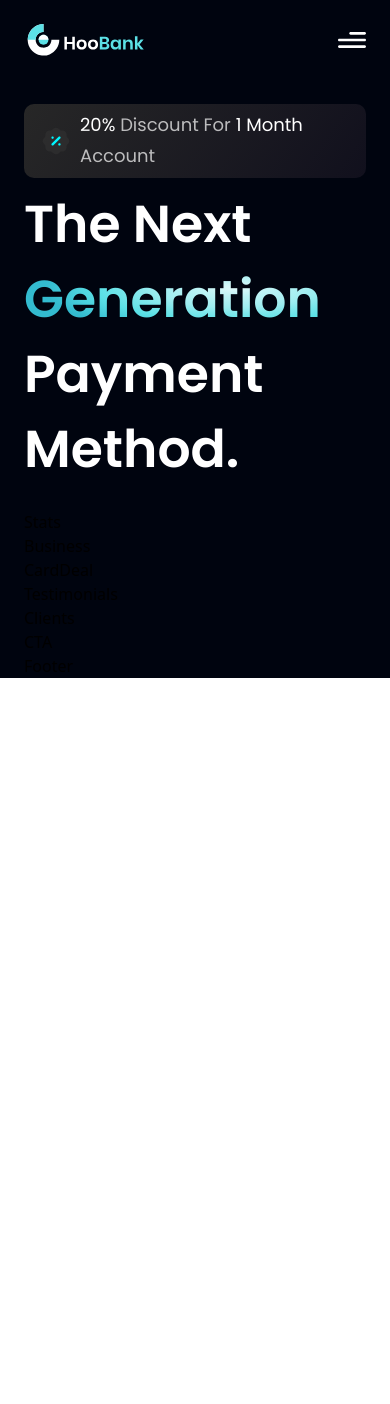
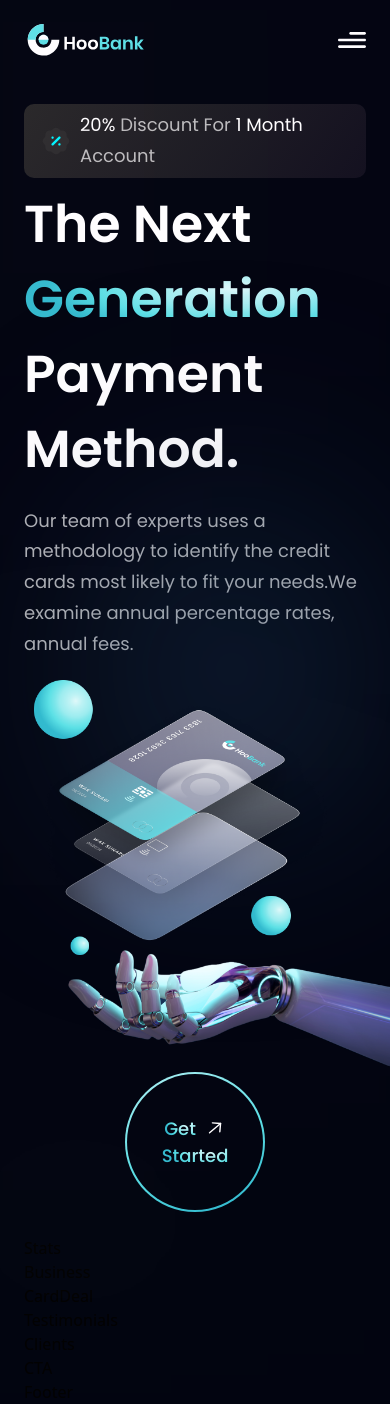
Before and after one commit to CENOSHXAVIER/Bank-ModernApp, a React (Vite) app: page / in a window 390 px wide. Before the commit the page ends 844 px from the top, so only its background shows below. Built offline with nearby package versions, Linux system fonts and the light colour scheme.

Commit message:
Hero section completed fully responsive (position:absolute,relative -- concepts revised.)

```diff
--- a/src/components/Hero.jsx
+++ b/src/components/Hero.jsx
@@ -1,5 +1,5 @@
 import styles from '../style'
-import {discount,robot} from '../assets'
+import { discount, robot } from '../assets'
 import GetStarted from './GetStarted'
 
 
@@ -7,7 +7,7 @@ const Hero = () => (
   <section id='home' className={`flex md:flex-row flex-col ${styles.paddingY}`}>
     <div className={`flex-1 ${styles.flexStart} flex-col xl:px-0 sm:px-16 px-6`}>
       <div className='flex flex-row items-center py-[6px] px-4 bg-discount-gradient rounded-[10px] mb-2'>
-          <img src={discount} alt="discount-symbol" className='w-[32px] h-[32px]'/>
+        <img src={discount} alt="discount-symbol" className='w-[32px] h-[32px]' />
         <p className={`${styles.paragraph} ml-2`}>
           <span className='text-white'>20% </span>
           Discount For {" "}
@@ -18,17 +18,31 @@ const Hero = () => (
 
       <div className='flex flex-row justify-between items-center w-full'>
         <h1 className='flex-1 font-poppins font-semibold ss:text-[72px] text-[52px] text-white ss:leading-[100px] leading-[75px]'>
-            The Next <br className="sm:block  hidden"/>{" "}
+          The Next <br className="sm:block  hidden" />{" "}
           <span className='text-gradient'>Generation</span>{" "}
 
         </h1>
         <div className='ss:flex hidden md:mr-4 mr-0'>
+          <GetStarted />
+        </div>
+      </div>
+      <h1 className='font-poppins font-semibold ss:text-[68px] text-[52px] text-white ss:leading-[100px] leading-[75px]'>
+        Payment Method.
+      </h1>
+      <p className={`${styles.paragraph} max-w-[470px] my-5`}>
+        Our team of experts uses a methodology to identify the credit cards most likely to fit your needs.We examine annual percentage rates, annual fees.
+      </p>
+    </div>
+
+    <div >
+      <img src={robot} alt="robo-hand-image" className='w-[100%] h-[100%] relative right-0 z-[5]' />
+      <div className='absolute z-[0] w-[40%] h-[35%] top-0 pink__gradient'/>
+      <div className='absolute z-[0] w-[40%] h-[35%]  white__gradient rounded-full'/>
+      <div className='absolute z-[0] w-[40%] h-[35%] right-20  bottom-20 blue__gradient'/>
+    </div>
+    <div className={`ss:hidden ${styles.flexCenter}`}>
       <GetStarted/>
     </div>
-        </div>
-        <h1 className='font-poppins font-semibold ss:text-[68px] text-[52px] text-white ss:leading-[100px] leading-[75px]'>Payment Method.</h1>
-      </div>
-
   </section>
 )
 
```
Lines whose indentation alone changed are shown as unchanged.
